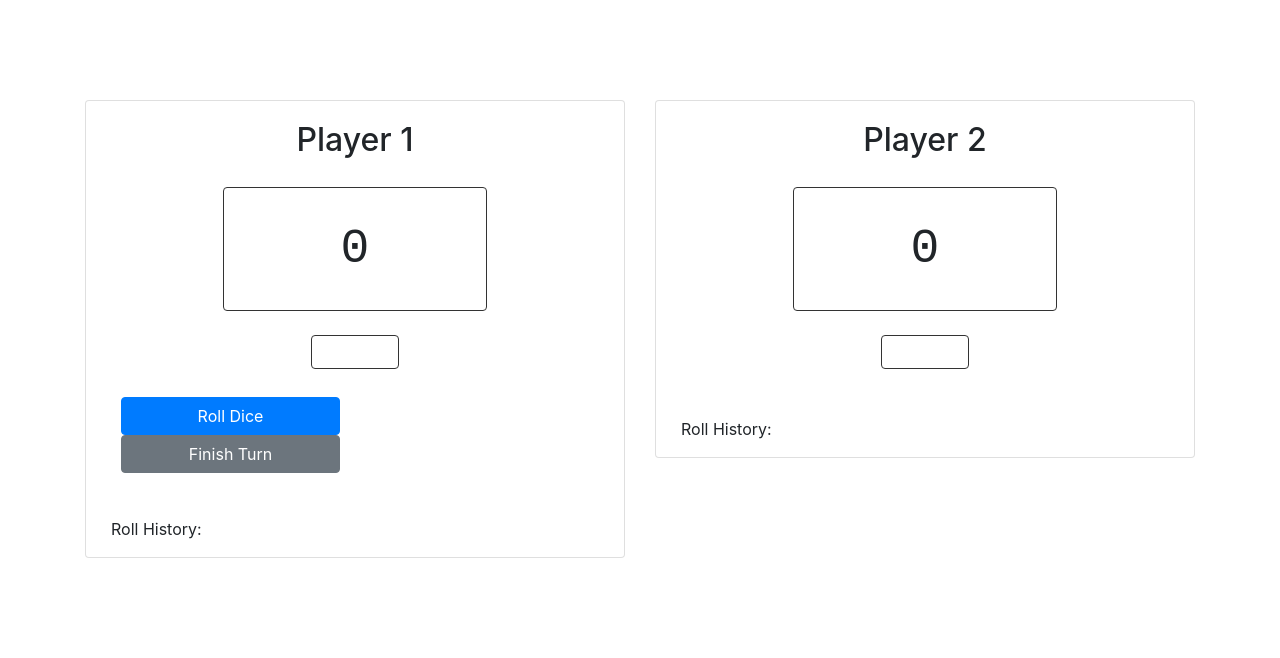
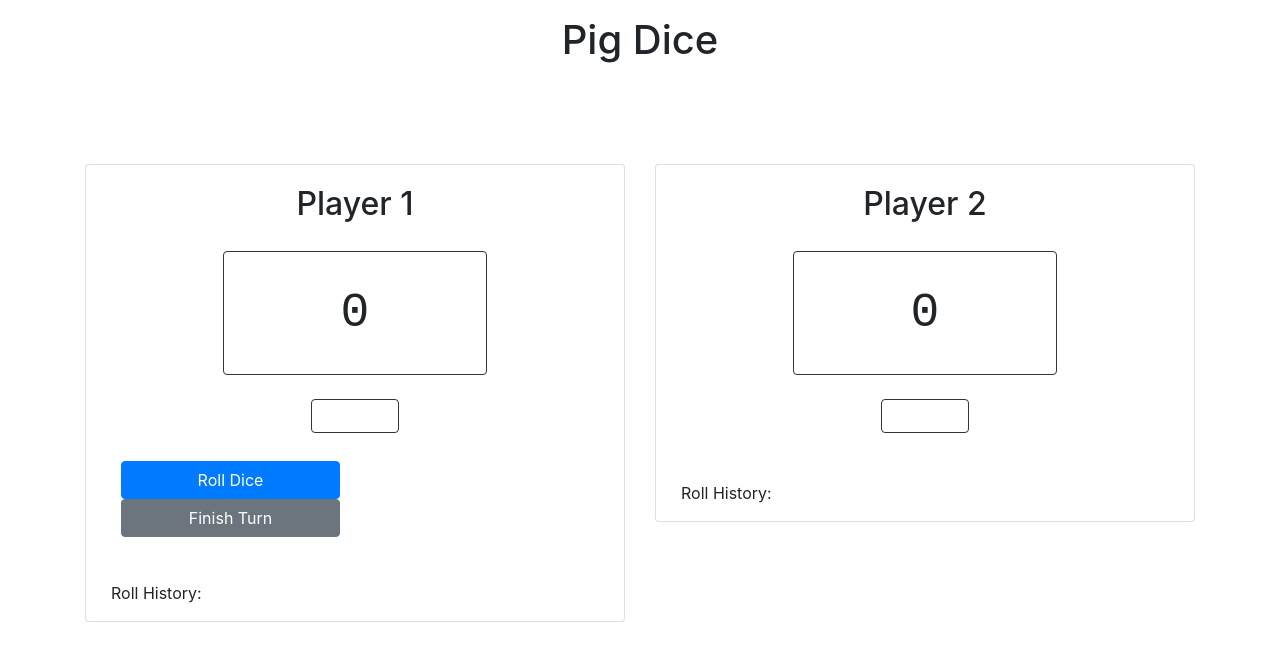
Before and after one commit to nicholassull/pig-dice, a plain HTML site: page index.html in a window 1280 px wide. Drawn offline with Linux system fonts and the light colour scheme.

Commit message:
add <header> and <h1> element
co-authored-by: Elliot McGonigal <elliot@elliotmcgonigal.com>
co-authored-by: Phil Curran <pecurran@hotmail.com>

```diff
--- a/index.html
+++ b/index.html
@@ -10,9 +10,11 @@
 </head>
 
 <body>
+  <header>
+    <h1 class="text-center align-self-center mt-3">Pig Dice</h1>
+  </header>
   <div class="container">
     <div class="row game">
-
       <div class="col-6">
         <div class="card">
           <div class="card-body">
```
